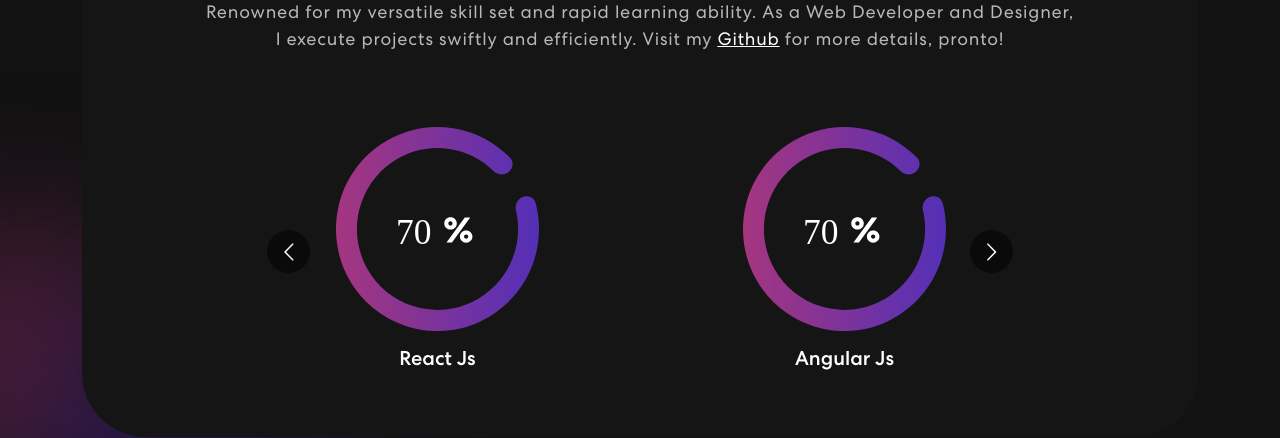
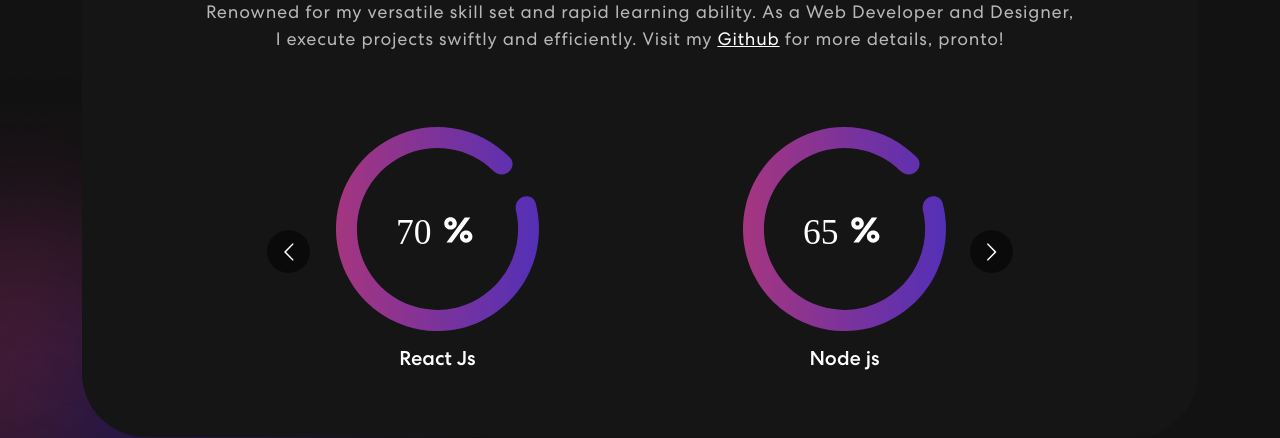
Before and after one commit to rayenbakali/PersonalPortfolio, a React (Create React App) app: page / in a window 1280 px wide. Shown: the part 880-1318 px from the top of the page. Built offline with nearby package versions, Linux system fonts and the light colour scheme.

Commit message:
updating skills section

```diff
--- a/src/components/Skills.js
+++ b/src/components/Skills.js
@@ -60,10 +60,6 @@
                   <h5>React Js</h5>
                 </div>
                 <div className="item">
-                  <img src={seventy} alt="Angular" />
-                  <h5>Angular Js</h5>
-                </div>
-                <div className="item">
                   <img src={sixtyfive} alt="NodeJs" />
                   <h5>Node js</h5>
                 </div>
```
